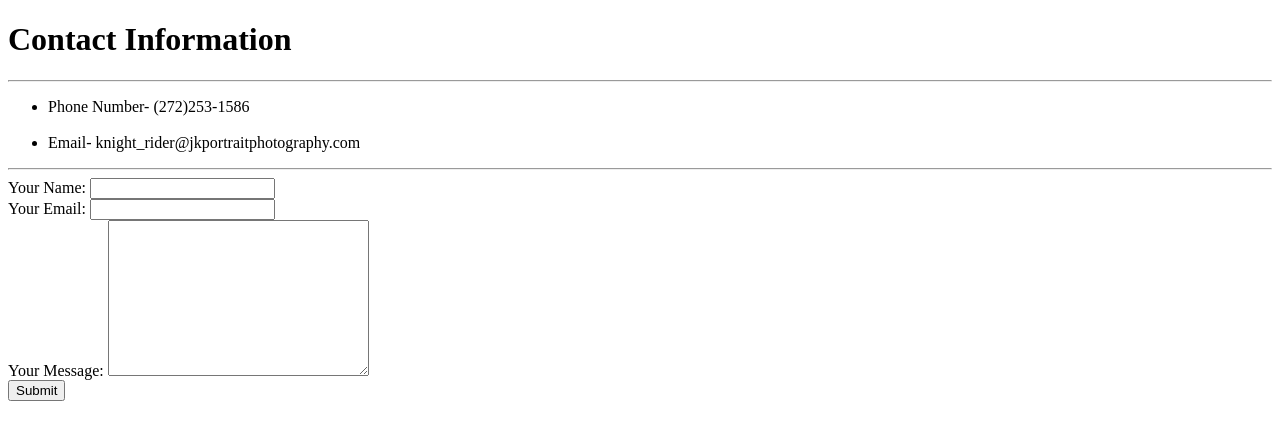
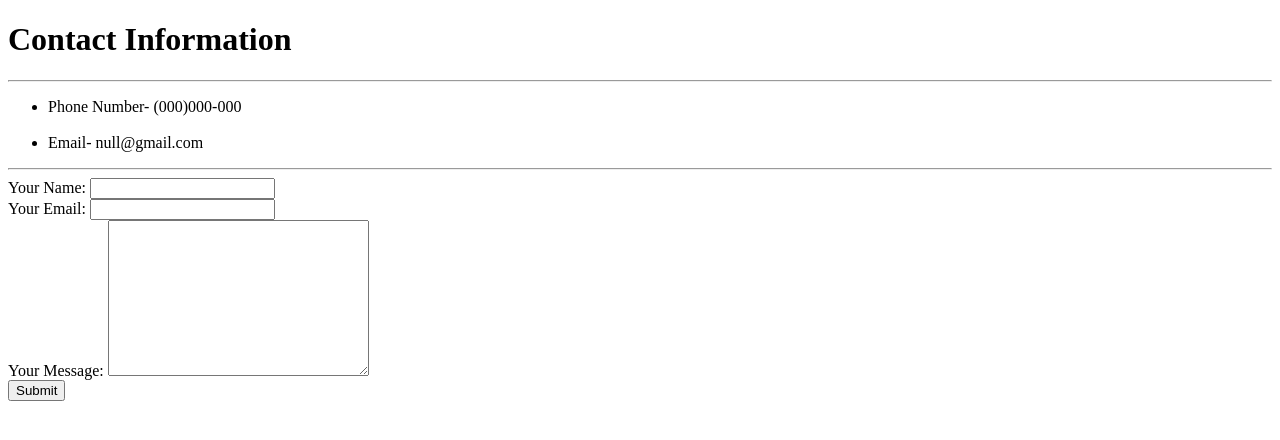
Before and after one commit to knightridergithubd/cv, a plain HTML site: page Contact Information.html in a window 1280 px wide. Drawn offline with Linux system fonts and the light colour scheme.

Commit message:
Update Contact Information.html

```diff
--- a/Contact Information.html
+++ b/Contact Information.html
@@ -10,12 +10,12 @@
   <h1>Contact Information</h1>
   <hr>
   <ul>
-    <li>Phone Number- (272)253-1586</li>
+    <li>Phone Number- (000)000-000</li>
     <br>
-    <li>Email- knight_rider@jkportraitphotography.com</li>
+    <li>Email- null@gmail.com</li>
   </ul>
   <hr>
-  <form action="mailto:knight_rider@jkportraitphotography.com" method="post" enctype="text/plain">
+  <form action="mailto:nullnull" method="post" enctype="text/plain">
     <label>Your Name:</label>
     <input type="text" name="YourName" value=""><br>
     <label>Your Email:</label>
```
